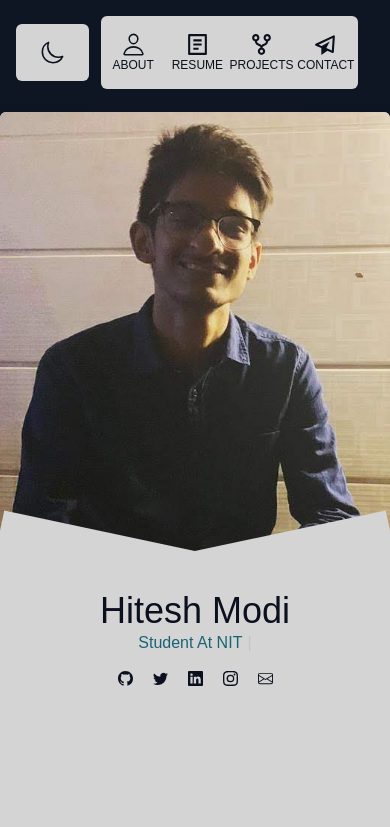
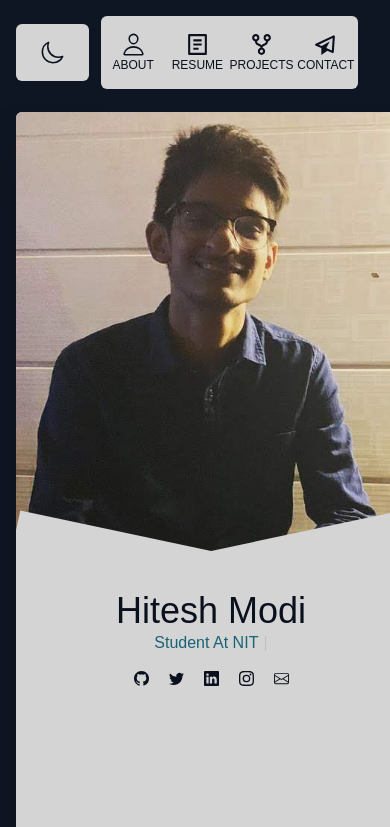
Before and after one commit to hiteshmodi0624/Portfolio, a Next.js app: page / in a window 390 px wide. Shown: the top 827 px of the page. Built offline with nearby package versions, Linux system fonts and the light colour scheme; a web font is replaced by a local one.

Commit message:
mobile-fix

```diff
--- a/components/layout/profile.tsx
+++ b/components/layout/profile.tsx
@@ -4,7 +4,7 @@ import ProfileData from "../profile/profile-data";
 const Profile = () => {
     return (
         <Card
-            className="before:absolute before:-left-3 before:-top-3 lg:before:w-full lg:before:h-full
+            className="before:absolute mx-4 lg:mx-0 w-11/12 lg:w-full before:-left-3 before:-top-3 lg:before:w-full lg:before:h-full
           before:bg-tertiary2 before:opacity-10 before:rounded-md before:-z-10 relative shadow-2xl"
         >
             <div className="overflow-hidden w-full h-[48rem] lg:h-full flex flex-col items-center">
--- a/components/layout/sections.tsx
+++ b/components/layout/sections.tsx
@@ -6,7 +6,7 @@ import TechStack from "../sections/resume/tech-stack";
 import Card from "../ui/card";
 
 const Sections = () => {
-    return <Card className="my-6 lg:-translate-x-2 -z-10 overflow-y-scroll">
+    return <Card className="my-6 mx-4 lg:mx-0 w-11/12 lg:w-full  lg:-translate-x-2 -z-10 overflow-y-scroll">
         <About/>
         <Resume/>
         <TechStack/>
```
